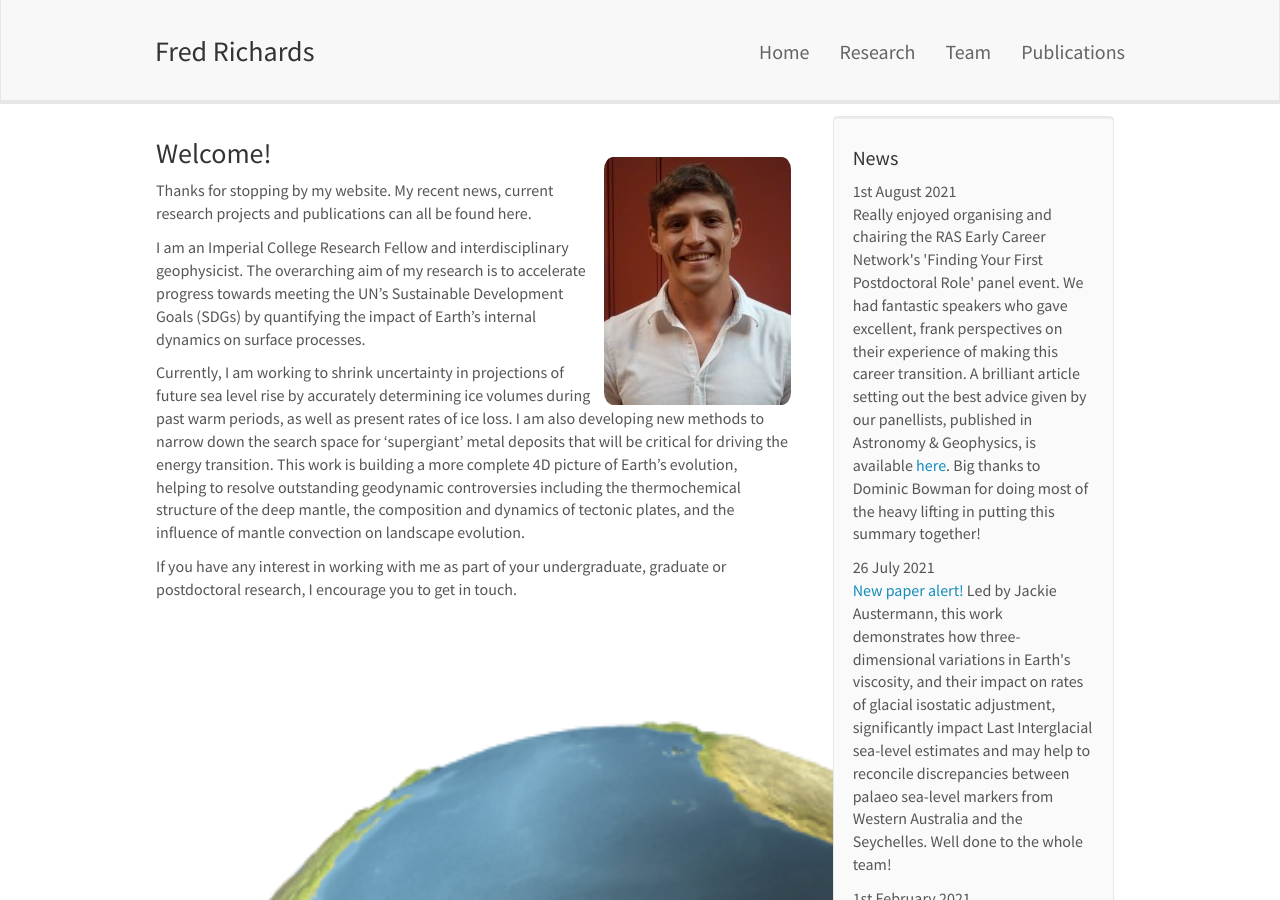
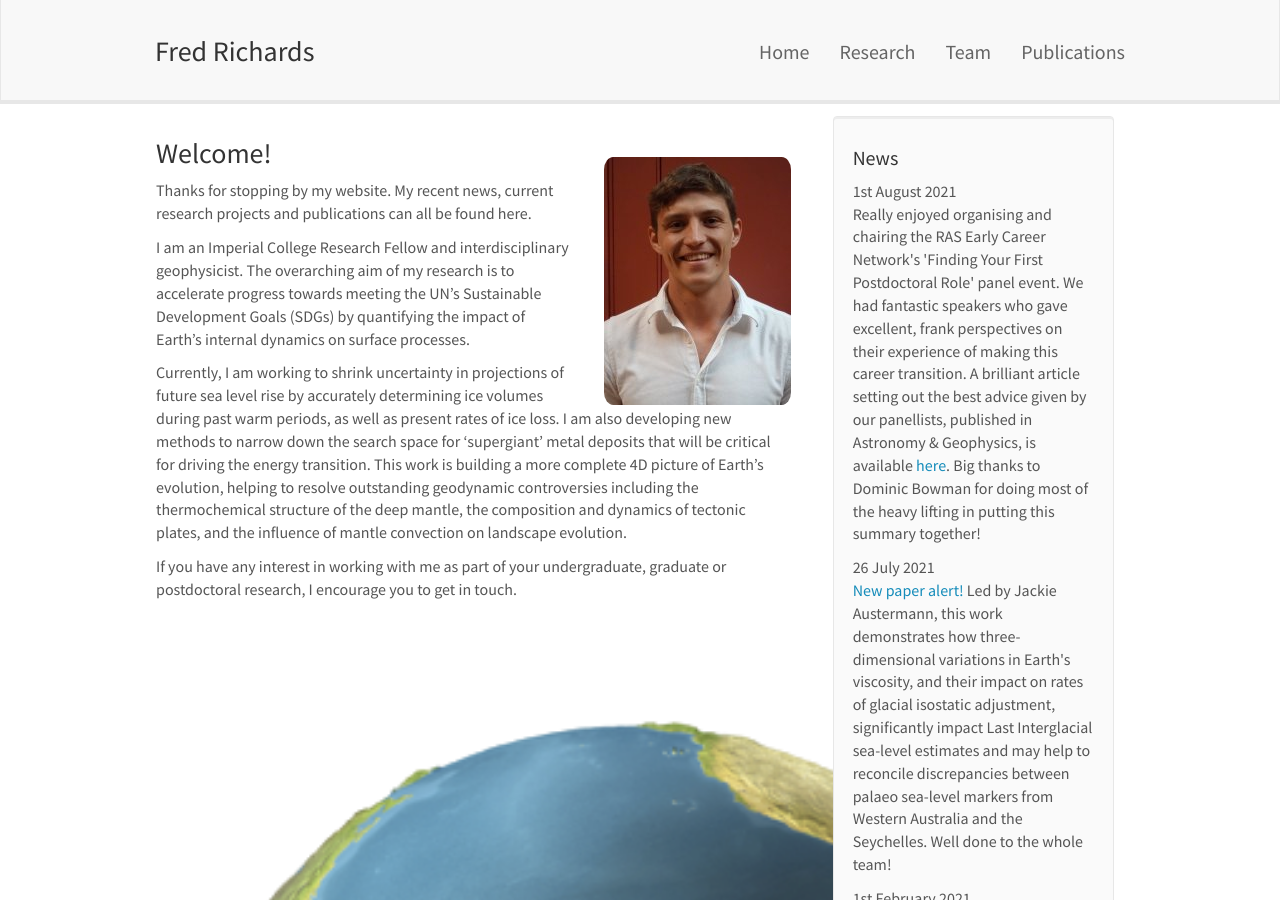
Before and after one commit to freddrichards/freddrichards.github.io, a Jekyll site: the page built from index.md, in a window 1280 px wide and 900 px high. Built offline with Jekyll 4.4.1, drawn with Linux system fonts in a browser that asks for light colours; nearby versions of some CDN libraries.

Commit message:
Update index.md

```diff
--- a/index.md
+++ b/index.md
@@ -7,7 +7,7 @@ permalink: /
 ---
 <br/><br/>
 
-<img align="right" src="images/teampic/fred.jpg" style="float: right; margin-left: 10px; margin-top: 30px;">
+<img align="right" src="images/teampic/fred.jpg" style="float: right; margin-left: 30px; margin-top: 30px;">
 
 ### Welcome!
 
```
